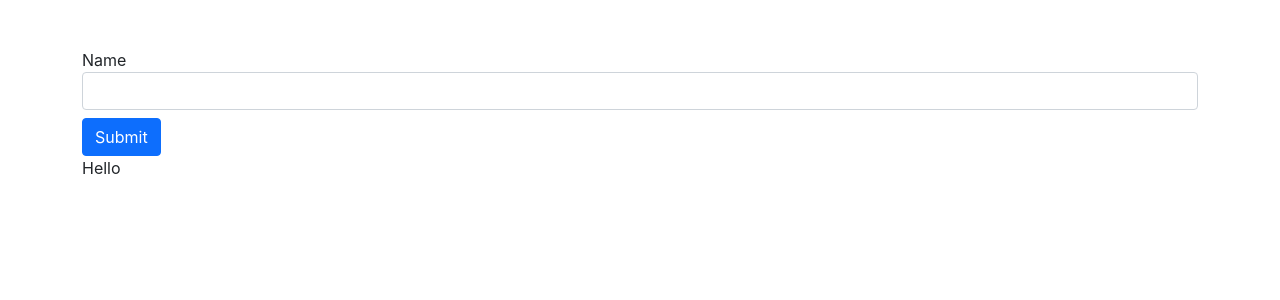
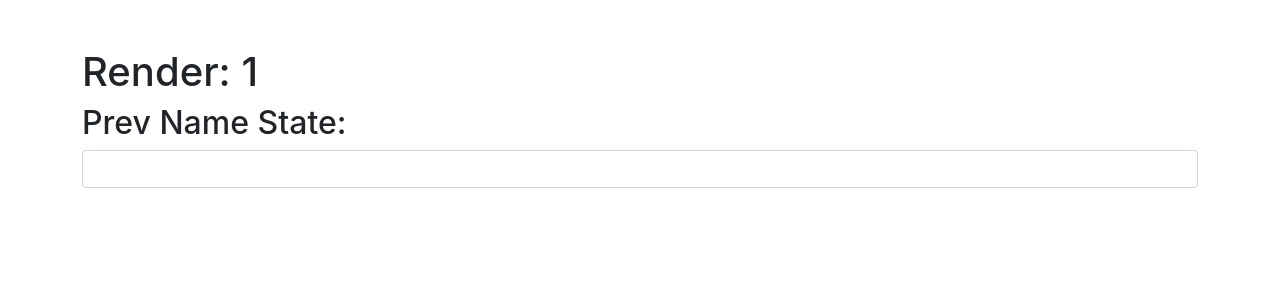
Before and after one commit to meliy-meyada/React-Front-To-Back-2022, a React (Create React App) app in the folder react-sandbox/: page / in a window 1280 px wide. Shown: the top 300 px of the page. Built offline with nearby package versions, Linux system fonts and the light colour scheme.

Commit message:
Idea Useful React library useState, useRef, useEffect

```diff
--- a/react-sandbox/src/App.js
+++ b/react-sandbox/src/App.js
@@ -1,9 +1,9 @@
-import UseRefExample1 from "./component/UseRefExample1"
+import UseRefExample2 from "./component/UseRefExample2"
 
 function App() {
   return (
     <div className="container mt-5">
-      <UseRefExample1 />
+      <UseRefExample2 />
 
     </div>
   )
--- /dev/null
+++ b/react-sandbox/src/component/UseRefExample2.jsx
@@ -0,0 +1,24 @@
+import { useState, useEffect, useRef } from "react"
+
+function UseRefExample2() {
+    const [name, setName] = useState()
+
+    const renders = useRef(1)
+    const prevName = useRef('')
+
+
+    useEffect(() => {
+        renders.current = renders.current + 1
+        prevName.current = name
+    }, [name])
+
+    return (
+        <div>
+            <h1>Render: {renders.current}</h1>
+            <h2>Prev Name State: { prevName.current}</h2>
+            <input type="text" value={name} onChange={ (e) => setName(e.target.value)} className="form-control mb-3" />
+        </div>
+    )
+    }
+
+export default UseRefExample2
```
